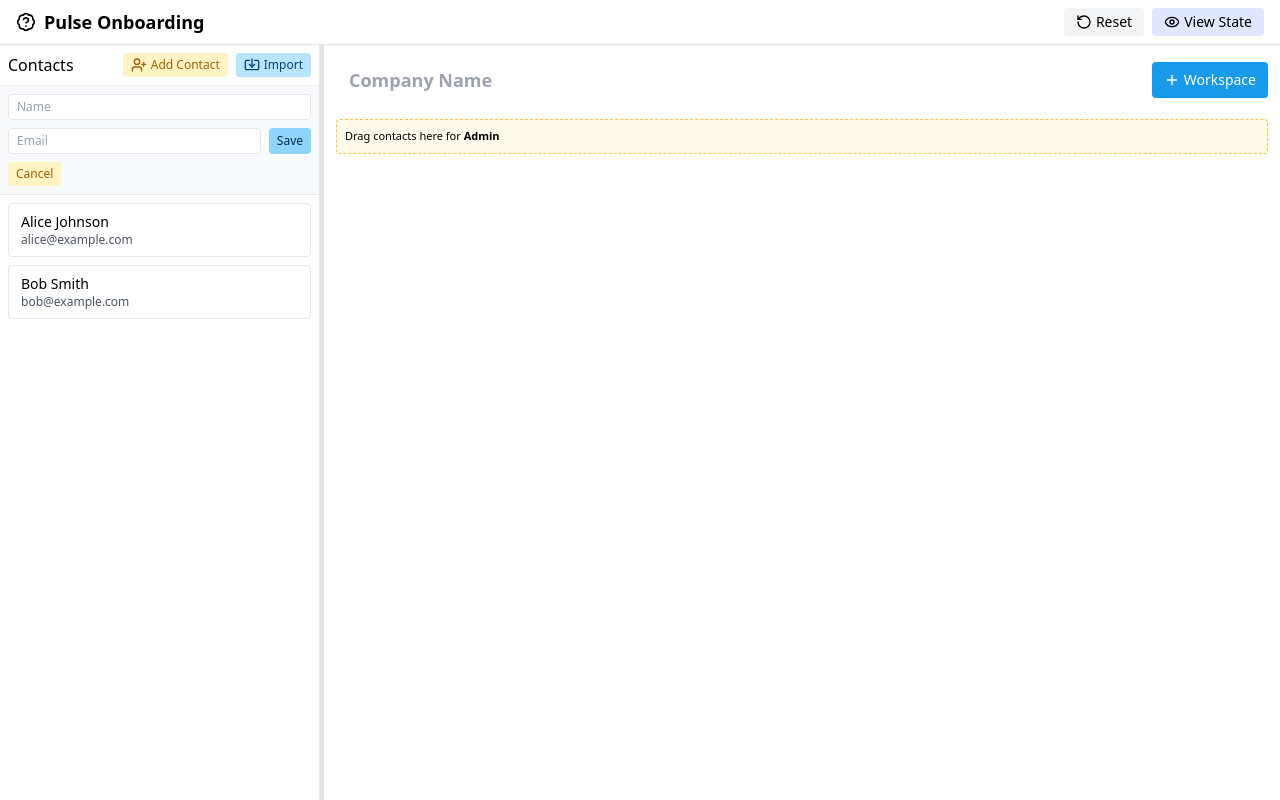
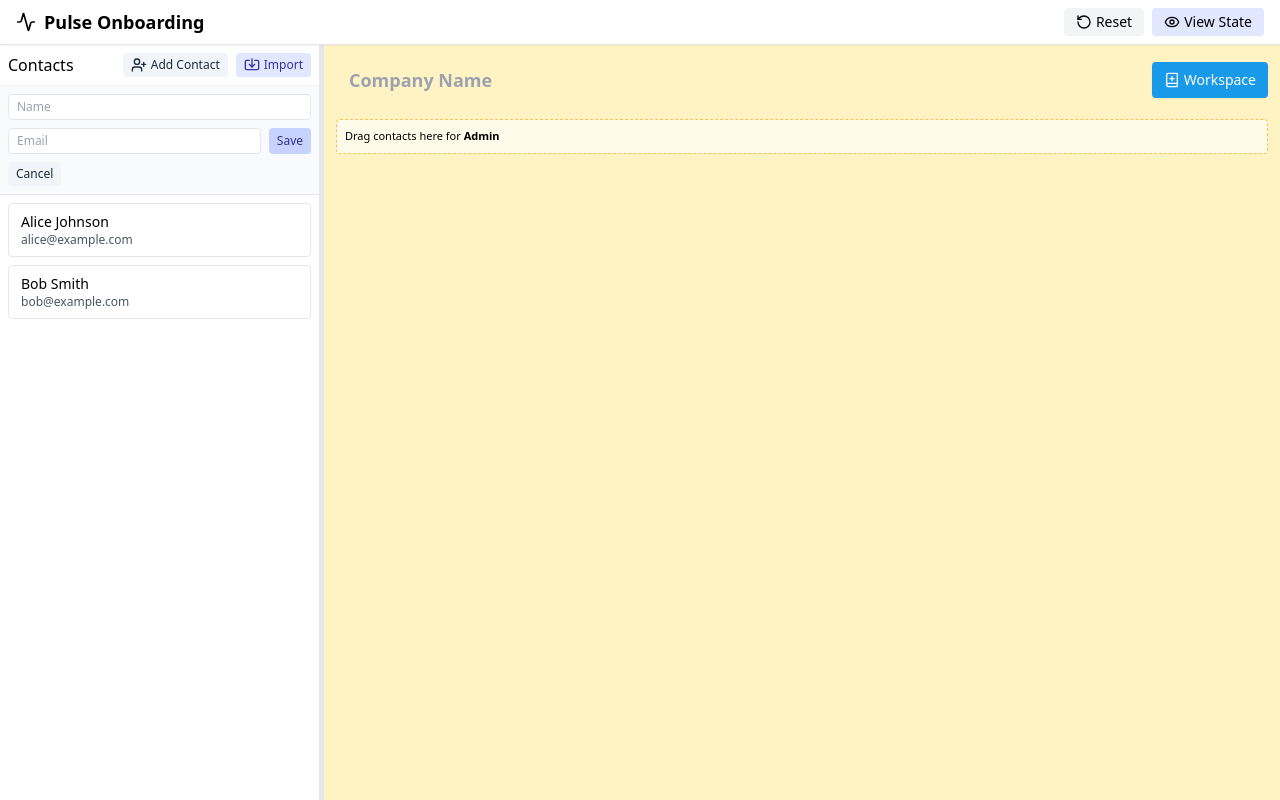
Before and after one commit to mikey-gray/poc-pulse-onboarding-ui, a React (Vite) app: page / in a window 1280 px wide. Both pictures are taken after a click on the button "Add Contact". Built offline with nearby package versions, Linux system fonts and the light colour scheme.

Commit message:
Tweak colours, icons, readme

```diff
--- a/src/components/ContactsPane.tsx
+++ b/src/components/ContactsPane.tsx
@@ -31,10 +31,10 @@ export default function ContactsPane() {
       <div className="flex flex-wrap items-center gap-2 p-2 border-b border-gray-100">
         <h2 className="font-medium mr-auto">Contacts</h2>
         <div className="flex flex-wrap gap-2">
-          <button onClick={() => setShowAdd(true)} className="flex items-center gap-1 px-2 py-1 rounded bg-company-100 hover:bg-company-200 text-company-800 text-xs">
+          <button onClick={() => setShowAdd(true)} className="flex items-center gap-1 px-2 py-1 rounded bg-slate-100 hover:bg-slate-200 text-slate-800 text-xs">
             <UserPlus className="w-4 h-4" /> Add Contact
           </button>
-          <button onClick={importSample} className="flex items-center gap-1 px-2 py-1 rounded bg-workspace-100 hover:bg-workspace-200 text-workspace-800 text-xs">
+          <button onClick={importSample} className="flex items-center gap-1 px-2 py-1 rounded bg-indigo-100 hover:bg-indigo-200 text-indigo-800 text-xs">
             <Import className="w-4 h-4" /> Import
           </button>
         </div>
@@ -43,8 +43,8 @@ export default function ContactsPane() {
         <div className="p-2 border-b bg-gray-50 flex flex-wrap gap-2 text-xs">
           <input value={name} onChange={e => setName(e.target.value)} placeholder="Name" className="border rounded px-2 py-1 flex-1" />
           <input value={email} onChange={e => setEmail(e.target.value)} placeholder="Email" className="border rounded px-2 py-1 flex-1" />
-          <button onClick={submit} className="px-2 py-1 rounded bg-workspace-200 hover:bg-workspace-300 text-workspace-900">Save</button>
-          <button onClick={() => setShowAdd(false)} className="px-2 py-1 rounded bg-company-100 hover:bg-company-200 text-company-800">Cancel</button>
+          <button onClick={submit} className="px-2 py-1 rounded bg-indigo-200 hover:bg-indigo-300 text-indigo-900">Save</button>
+          <button onClick={() => setShowAdd(false)} className="px-2 py-1 rounded bg-slate-100 hover:bg-slate-200 text-slate-800">Cancel</button>
         </div>
       )}
   <div className="overflow-y-auto p-2 space-y-2">
--- a/src/components/HeaderBar.tsx
+++ b/src/components/HeaderBar.tsx
@@ -1,5 +1,5 @@
 import React, { useState } from 'react';
-import { RotateCcw, Eye, BadgeHelp, X } from 'lucide-react';
+import { RotateCcw, Eye, Activity, X } from 'lucide-react';
 import { useAppState } from '../state/StateContext';
 
 export default function HeaderBar() {
@@ -9,7 +9,7 @@ export default function HeaderBar() {
   return (
     <header className="flex items-center justify-between px-4 py-2 border-b border-gray-200 bg-white shadow-sm relative">
       <div className="flex items-center gap-2 font-semibold text-lg">
-        <BadgeHelp className="w-5 h-5" />
+        <Activity className="w-5 h-5" />
         <span>Pulse Onboarding</span>
       </div>
       <div className="flex items-center gap-2">
--- a/src/components/WorkspacesPane.tsx
+++ b/src/components/WorkspacesPane.tsx
@@ -1,6 +1,6 @@
 import React from 'react';
 import { useDrop } from 'react-dnd';
-import { Plus, X } from 'lucide-react';
+import { BookPlus, SquarePlus, X } from 'lucide-react';
 import { useAppState } from '../state/StateContext';
 
 // Clean implementation replacing corrupted nested content
@@ -102,7 +102,7 @@ export default function WorkspacesPane() {
   }), [assignCompany]);
 
   return (
-    <div className="flex flex-col h-full p-3 gap-4 overflow-y-auto">
+    <div className="flex flex-col h-full p-3 gap-4 overflow-y-auto bg-company-100">
       <div className="flex flex-wrap items-center gap-3">
         <input
           value={companyName}
@@ -114,7 +114,7 @@ export default function WorkspacesPane() {
           onClick={addWorkspace}
           className="flex items-center gap-1 px-3 py-2 rounded bg-workspace-500 hover:bg-workspace-600 text-white text-sm shadow-sm"
         >
-          <Plus className="w-4 h-4" /> Workspace
+          <BookPlus className="w-4 h-4" /> Workspace
         </button>
       </div>
       <div ref={companyDrop}>
@@ -193,7 +193,7 @@ function WorkspaceBox(props: WorkspaceBoxProps) {
   const assignedIds = workspaceAssignments.filter(a => a.workspaceId === workspaceId).map(a => a.contactId);
 
   return (
-    <div className={`rounded p-3 shadow-sm space-y-3 transition bg-workspace-50 border border-transparent hover:border-workspace-300`}>
+    <div className={`rounded p-3 shadow-sm space-y-3 transition bg-workspace-100 border border-transparent hover:border-workspace-300`}>
       <div className="flex items-center gap-2">
         <input
           value={name}
@@ -201,14 +201,14 @@ function WorkspaceBox(props: WorkspaceBoxProps) {
           placeholder="Workspace"
           className="flex-1 font-medium text-base bg-transparent border border-transparent focus:border-workspace-400 focus:bg-workspace-50/40 hover:border-workspace-300 rounded px-2 py-1 transition"
         />
-        <button onClick={() => addClient(workspaceId)} className="flex items-center gap-1 px-2 py-1 rounded bg-client-500 hover:bg-client-600 text-white text-xs shadow-sm">
-          <Plus className="w-4 h-4" /> Client
+        <button onClick={() => addClient(workspaceId)} className="flex items-center gap-1 px-2.5 py-1.5 rounded bg-client-500 hover:bg-client-600 text-white text-xs shadow-sm">
+          <SquarePlus className="w-4 h-4" /> Client
         </button>
       </div>
       <div ref={workspaceDrop}>
         <DragTarget
           palette="workspace"
-          roleLabel="Manager"
+          roleLabel="Senior Manager"
           isOver={isOverWorkspace}
           assignments={assignedIds}
           contacts={contacts}
@@ -256,7 +256,7 @@ function ClientBox(props: ClientBoxProps) {
   const assignedIds = clientAssignments.filter(a => a.clientId === clientId).map(a => a.contactId);
 
   return (
-    <div className={`rounded p-2 space-y-2 transition bg-client-50 border border-transparent hover:border-client-300`}>
+    <div className={`rounded p-2 space-y-2 transition bg-client-100 border border-transparent hover:border-client-300`}>
       <input
         value={name}
         onChange={e => renameClient(workspaceId, clientId, e.target.value)}
@@ -266,7 +266,7 @@ function ClientBox(props: ClientBoxProps) {
       <div ref={clientDrop}>
         <DragTarget
           palette="client"
-          roleLabel="Account"
+          roleLabel="Account Manager"
           isOver={isOverClient}
           assignments={assignedIds}
           contacts={contacts}
```
Also changed, not shown: 1 other file (tests, documents, lock files or other folders).
